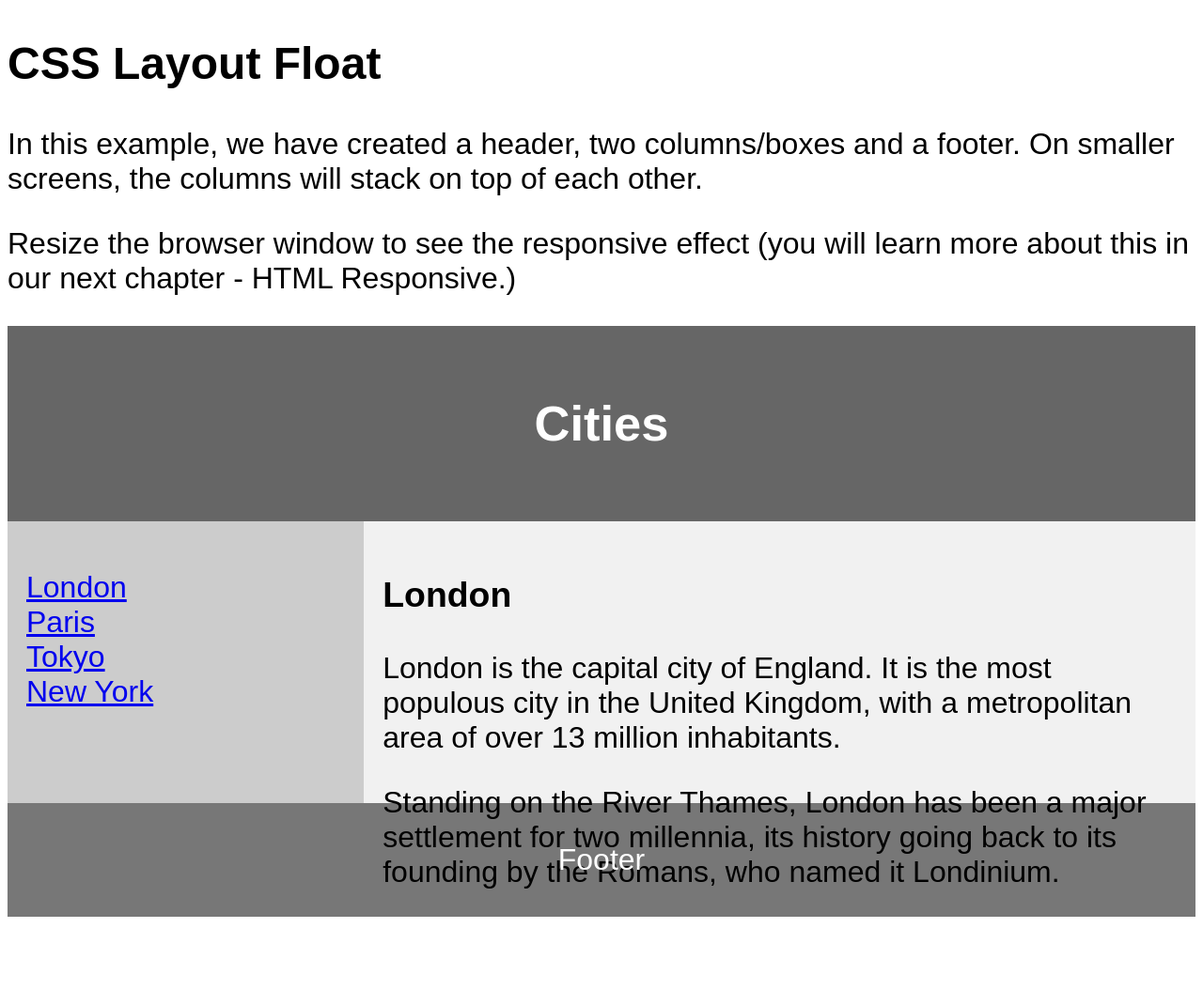
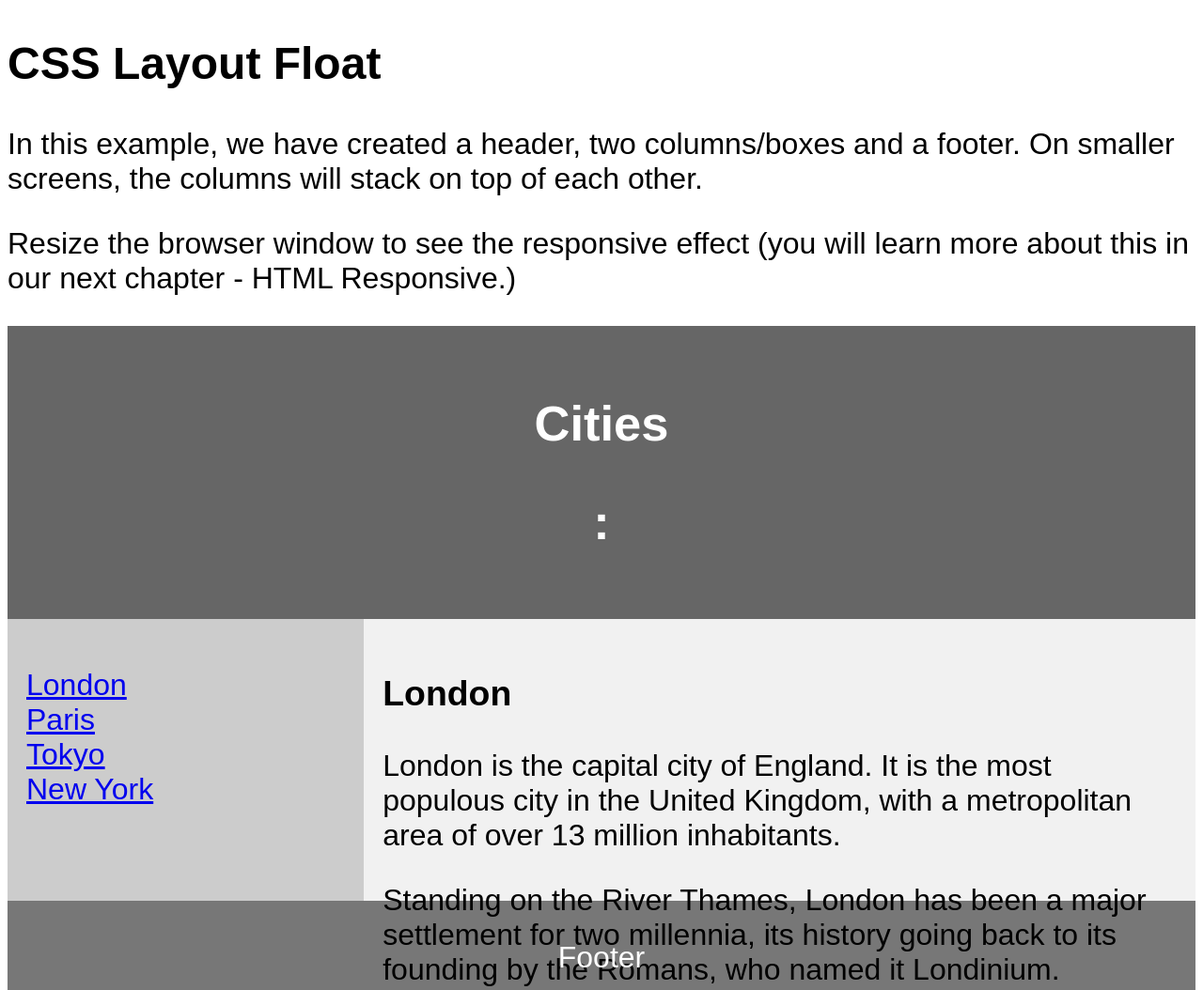
Before and after one commit to maiti1997/Hacktoberfest2021-, a plain HTML site: page index.html in a window 1280 px wide. Shown: the top 1054 px of the page at 94% size. Before the commit the page ends 984 px from the top, so only its background shows below. Drawn offline with Linux system fonts and the light colour scheme.

Commit message:
Update index.html

```diff
--- a/index.html
+++ b/index.html
@@ -78,6 +78,7 @@ footer {
 
 <header>
   <h2>Cities</h2>
+  <h2>:</h2>
 </header>
 
 <section>
```
